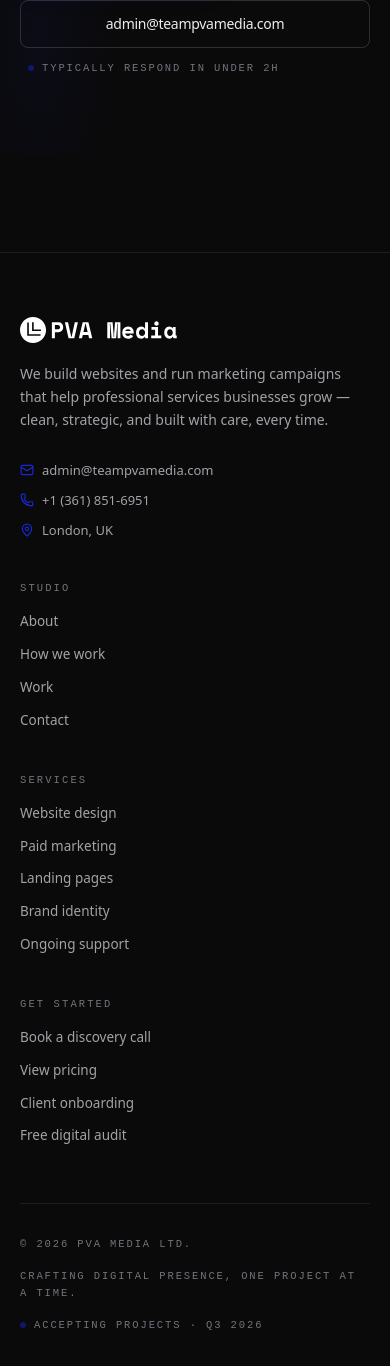
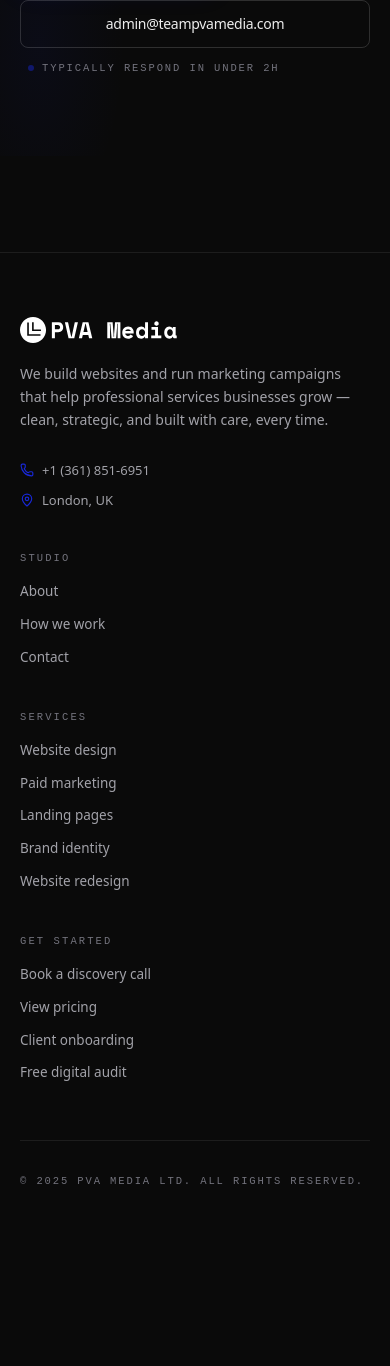
Before and after one commit to shahrukhtirmizi-del/pvamedia-website-v2, a Next.js app: page / in a window 390 px wide. Shown: the part 7408-8774 px from the top of the page. After the commit the page ends 8638 px from the top, so only its background shows below. Built offline with nearby package versions, Linux system fonts and the light colour scheme.

Commit message:
Update footer.tsx

```diff
--- a/components/footer.tsx
+++ b/components/footer.tsx
@@ -1,5 +1,5 @@
 import Link from "next/link";
-import { ArrowUpRight, Mail, Phone, MapPin } from "lucide-react";
+import { ArrowUpRight, Phone, MapPin } from "lucide-react";
 import { STUDIO } from "@/lib/data";
 import { Brand } from "@/components/brand";
 
@@ -9,7 +9,6 @@
     links: [
       { href: "/about", label: "About" },
       { href: "/process", label: "How we work" },
-      { href: "/work", label: "Work" },
       { href: "/contact", label: "Contact" },
     ],
   },
@@ -20,7 +19,7 @@
       { href: "/services", label: "Paid marketing" },
       { href: "/services", label: "Landing pages" },
       { href: "/services", label: "Brand identity" },
-      { href: "/services", label: "Ongoing support" },
+      { href: "/services", label: "Website redesign" },
     ],
   },
   {
@@ -45,9 +44,6 @@
               We build websites and run marketing campaigns that help professional services businesses grow — clean, strategic, and built with care, every time.
             </p>
             <div className="flex flex-col gap-2.5 text-[13px] text-ink-2 mt-2">
-              <a href={`mailto:${STUDIO.email}`} className="flex items-center gap-2 hover:text-ink transition-colors">
-                <Mail className="w-3.5 h-3.5 text-accent" /> {STUDIO.email}
-              </a>
               <a href={`tel:${STUDIO.phone}`} className="flex items-center gap-2 hover:text-ink transition-colors">
                 <Phone className="w-3.5 h-3.5 text-accent" /> {STUDIO.phone}
               </a>
@@ -80,13 +76,7 @@
 
         <div className="mt-8 flex flex-col md:flex-row items-start md:items-center justify-between gap-4 font-mono text-[10.5px] tracking-[0.18em] uppercase text-ink-3">
           <div className="flex items-center gap-4 flex-wrap">
-            <span>© 2026 PVA Media Ltd.</span>
-            <span className="hidden md:inline text-ink-4">·</span>
-            <span>Crafting digital presence, one project at a time.</span>
-          </div>
-          <div className="flex items-center gap-2">
-            <span className="inline-block w-1.5 h-1.5 rounded-full bg-accent animate-pulse" />
-            <span>{STUDIO.availability}</span>
+            <span>© 2025 PVA Media Ltd. All rights reserved.</span>
           </div>
         </div>
       </div>
```
